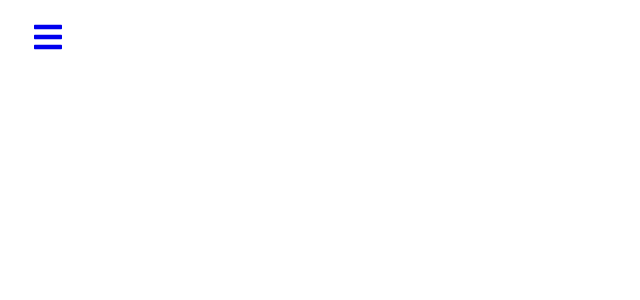
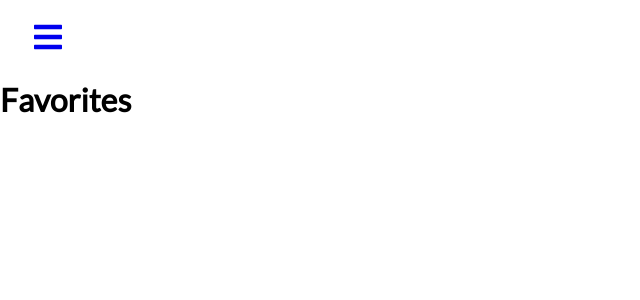
Before and after one commit to brennonatal/Sk8Spots, a React (Create React App) app in the folder client/: page /favorites in a window 1280 px wide. Shown: the top 300 px of the page, without its empty margins (0-640 px from the left). Built offline with nearby package versions, Linux system fonts and the light colour scheme.

Commit message:
Adding favorites page to navbar

```diff
--- a/client/src/App.tsx
+++ b/client/src/App.tsx
@@ -7,6 +7,7 @@
 import Home from './pages/Home/Home'
 import AddSpot from './pages/AddSpot/AddSpot'
 import Settings from './pages/Settings-page/Settings'
+import Favorites from './pages/Favorites/Favorites'
 
 
 function App() {
@@ -19,6 +20,7 @@
           <Route path='/' exact component={Home} />
           <Route path='/add-spot' exact component={AddSpot} />
           <Route path='/settings' exact component={Settings} />
+          <Route path='/favorites' exact component={Favorites} />
         </Switch>
       </Router>
 
--- a/client/src/components/Navbar/SidebarData.tsx
+++ b/client/src/components/Navbar/SidebarData.tsx
@@ -1,5 +1,5 @@
 import React from 'react'
-import { FaPlus } from 'react-icons/fa'
+import { FaPlus, FaStar } from 'react-icons/fa'
 import { AiFillHome } from 'react-icons/ai'
 import { IoMdSettings } from 'react-icons/io'
 
@@ -17,6 +17,12 @@
         class: 'nav-text'
     },
     {
+        title: 'Favorites',
+        path: '/favorites',
+        icon: <FaStar />,
+        class: 'nav-text'
+    },
+    {
         title: 'Settings',
         path: '/settings',
         icon: <IoMdSettings />,
--- /dev/null
+++ b/client/src/pages/Favorites/Favorites.tsx
@@ -0,0 +1,11 @@
+import React from 'react'
+
+function Favorites() {
+  return (
+    <div className="favorites">
+      <h1>Favorites</h1>
+    </div>
+  )
+}
+
+export default Favorites
```
